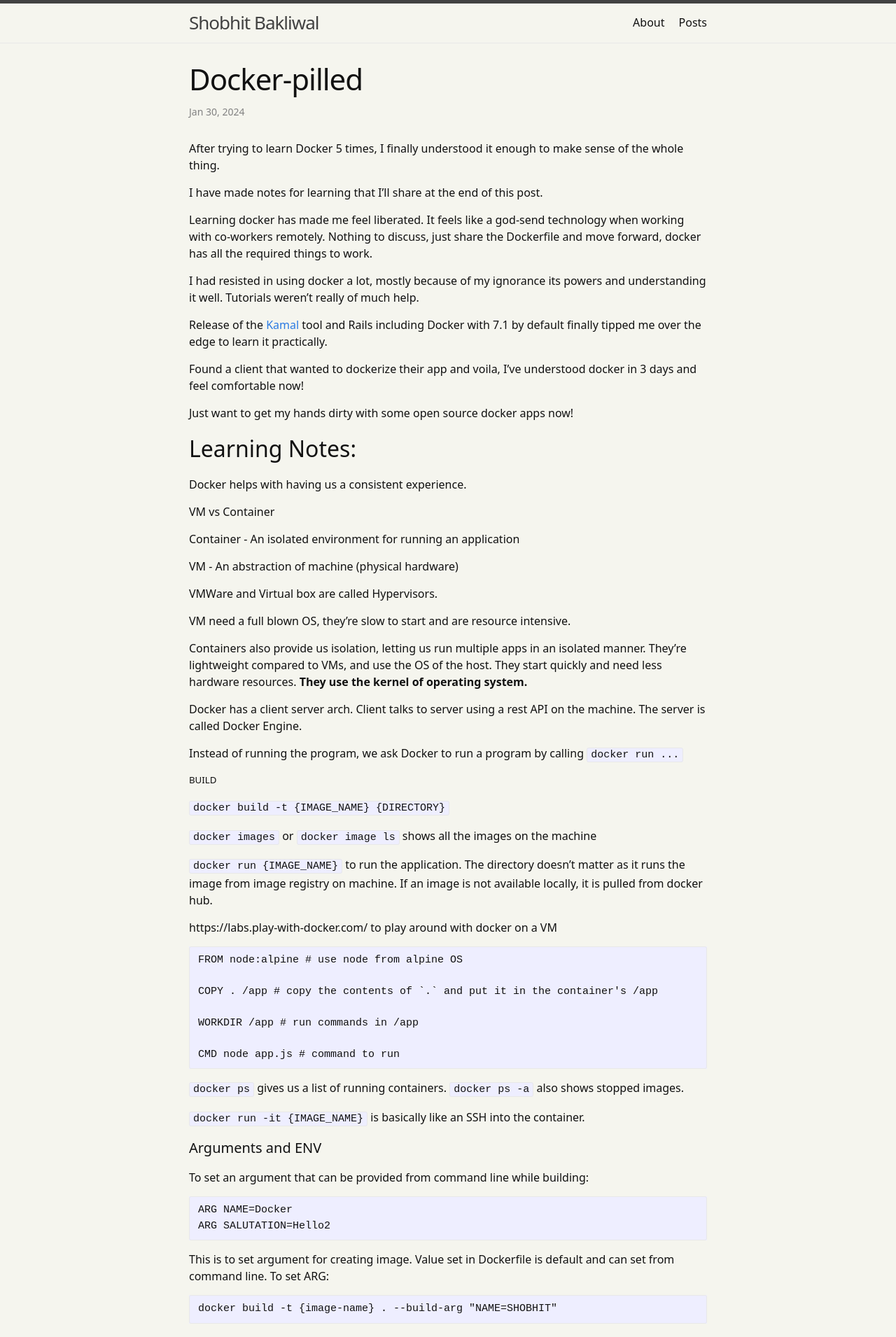
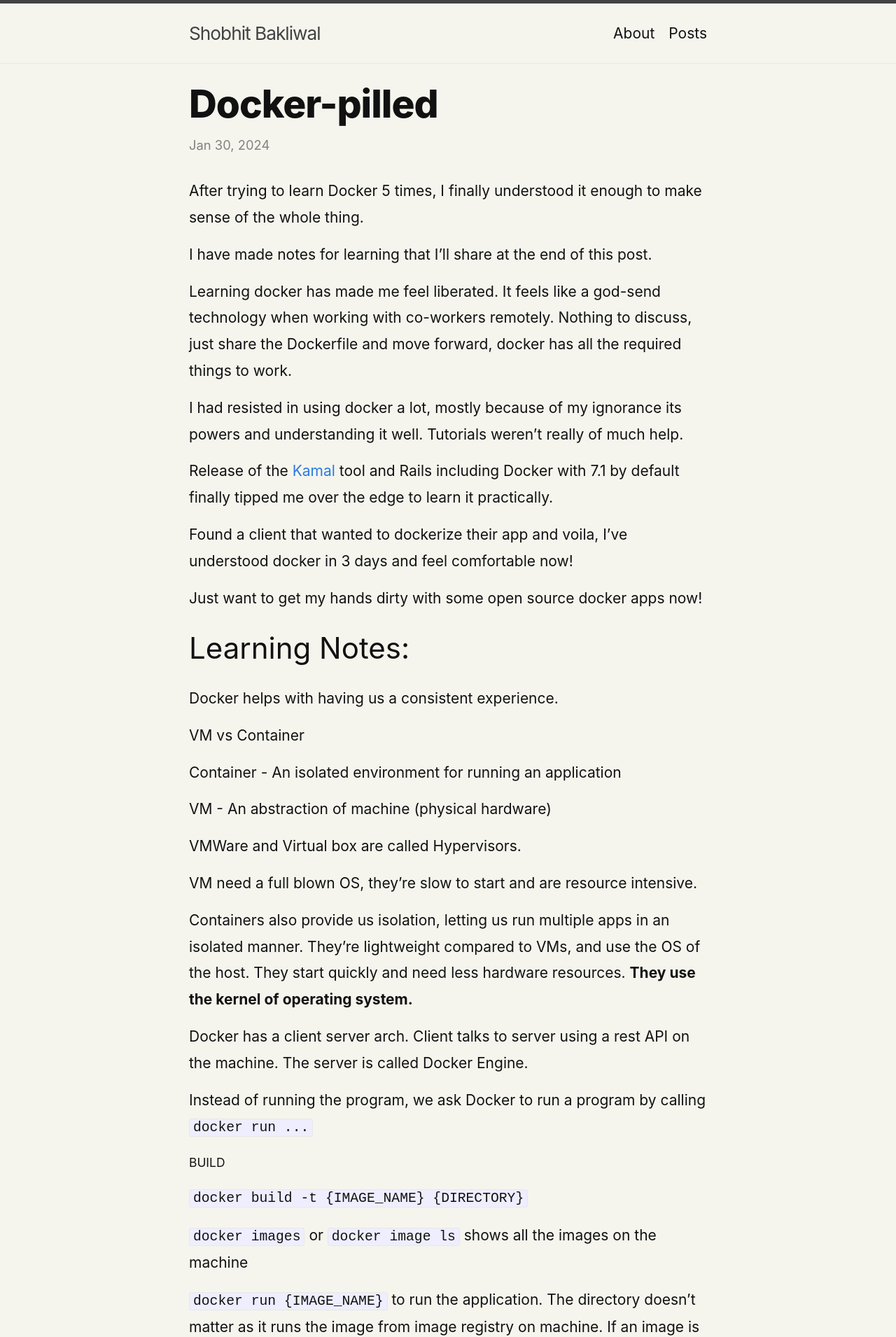
Before and after one commit to shobhitic/shobhitic.github.io, a Jekyll site: the page built from _posts/2024-01-31-dockerpilled.md, in a window 1280 px wide. Shown: the top 1910 px of the page at 70% size. Built offline with Jekyll 4.4.1, drawn with Linux system fonts in a browser that asks for light colours; comment, search, counter and statistics services are not loaded.

Commit message:
changed styling

```diff
--- a/_sass/minima.scss
+++ b/_sass/minima.scss
@@ -3,16 +3,19 @@
 // Define defaults for each variable.
 
 // $base-font-family: -apple-system, BlinkMacSystemFont, "Segoe UI", Roboto, Helvetica, Arial, sans-serif, "Apple Color Emoji", "Segoe UI Emoji", "Segoe UI Symbol" !default;
-$base-font-family: Avenir,ui-sans-serif,system-ui,sans-serif,"Apple Color Emoji","Segoe UI Emoji",Segoe UI Symbol,"Noto Color Emoji";
-$base-font-size:   16px !default;
+// $base-font-family: Avenir,ui-sans-serif,system-ui,sans-serif,"Apple Color Emoji","Segoe UI Emoji",Segoe UI Symbol,"Noto Color Emoji";
+
+$base-font-family: Proxima Nova,SF Pro Display,Helvetica Neue,Helvetica,Avenir,ui-sans-serif,system-ui,sans-serif,"Apple Color Emoji","Segoe UI Emoji",Segoe UI Symbol,"Noto Color Emoji";;
+$base-font-size:   21px !default;
 $base-font-weight: 400 !default;
 $small-font-size:  $base-font-size * 0.875 !default;
-$base-line-height: 1.5 !default;
+$base-line-height: 1.8 !default;
 
 $spacing-unit:     30px !default;
 
 $text-color:       #111 !default;
 $background-color: #F5F5EE !default; //#fdfdfd !default;
+// $background-color: #ffffff !default; //#fdfdfd !default;
 $brand-color:      #2a7ae2 !default;
 
 $grey-color:       #828282 !default;
--- a/_sass/minima/_layout.scss
+++ b/_sass/minima/_layout.scss
@@ -11,8 +11,8 @@
 }
 
 .site-title {
-  @include relative-font-size(1.625);
-  font-weight: 300;
+  @include relative-font-size(1.25);
+  font-weight: 400;
   line-height: $base-line-height * $base-font-size * 2.25;
   letter-spacing: -1px;
   margin-bottom: 0;
@@ -204,7 +204,7 @@
 
 .post-link {
   display: block;
-  @include relative-font-size(1.5);
+  @include relative-font-size(1.2);
 }
 
 
@@ -220,6 +220,7 @@
   @include relative-font-size(2.625);
   letter-spacing: -1px;
   line-height: 1;
+  font-weight: 800;
 
   @include media-query($on-laptop) {
     @include relative-font-size(2.25);
```
